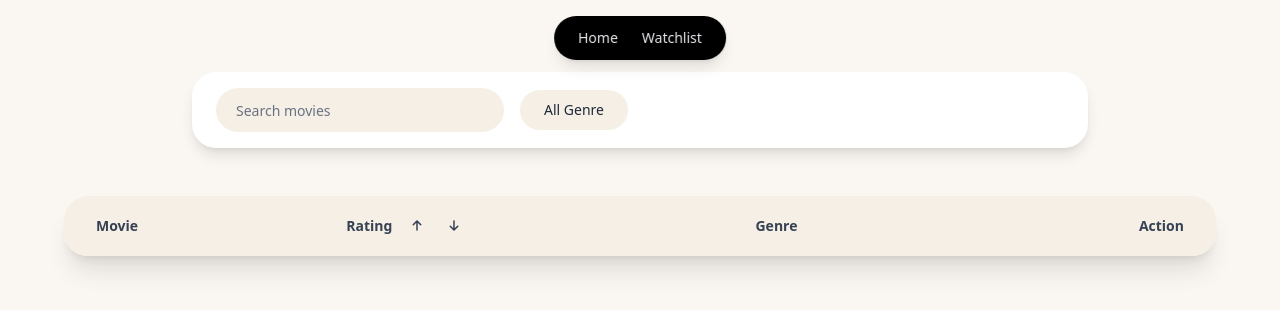
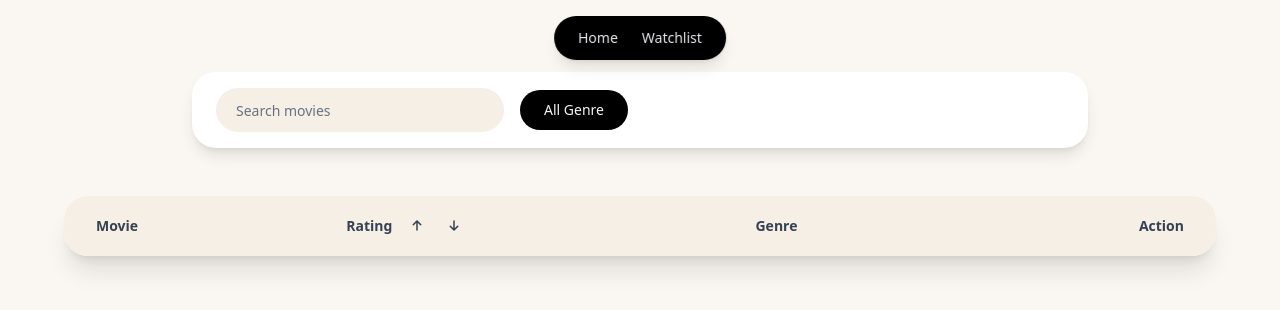
Before and after one commit to aditya-nehare/Film-Vault, a React (Vite) app in the folder film-vault/: page /watchlist in a window 1280 px wide. Shown: the top 310 px of the page. Built offline with nearby package versions, Linux system fonts and the light colour scheme.

Commit message:
feat: Create genre based filter & added functionality to Remove button

```diff
--- a/film-vault/src/App.jsx
+++ b/film-vault/src/App.jsx
@@ -20,8 +20,8 @@ function App() {
     const filteredWatchList = watchList.filter(
       (movie) => movie.id !== movieObj.id
     );
+    setWatchList(filteredWatchList);
     localStorage.setItem("moviesApp", JSON.stringify(filteredWatchList));
-    setWatchList(filteredWatchList);
   };
 
   useEffect(() => {
@@ -54,7 +54,11 @@ function App() {
           path="/watchlist"
           element={
             <>
-              <WatchList watchList={watchList} setWatchList={setWatchList} />
+              <WatchList
+                watchList={watchList}
+                setWatchList={setWatchList}
+                handleRemoveFromWatchlist={handleRemoveFromWatchlist}
+              />
             </>
           }
         />
--- a/film-vault/src/components/WatchList.jsx
+++ b/film-vault/src/components/WatchList.jsx
@@ -1,9 +1,10 @@
 import { useEffect, useState } from "react";
 import genreId from "../utils/genre";
 
-function WatchList({ watchList, setWatchList }) {
+function WatchList({ watchList, setWatchList, handleRemoveFromWatchlist }) {
   const [search, setSearch] = useState("");
   const [genreList, setGenreList] = useState(["All Genre"]);
+  const [currentGenre, setCurrenetGenre] = useState("All Genre");
 
   let handleSearch = (e) => {
     setSearch(e.target.value);
@@ -32,6 +33,10 @@ function WatchList({ watchList, setWatchList }) {
     setGenreList(["All Genre", ...new Set(temp)]);
     console.log(temp);
   }, [watchList]);
+
+  let handleFilter = (genre) => {
+    setCurrenetGenre(genre);
+  };
 
   return (
     <div className="min-h-screen bg-[#faf7f2] pb-20">
@@ -68,15 +73,12 @@ function WatchList({ watchList, setWatchList }) {
             {genreList.map((genre) => (
               <div
                 key={genre}
-                className="
-        h-10 px-6
-        rounded-full
-        bg-[#f5efe6]
-        text-gray-800
-        text-sm
-        flex items-center
-        cursor-pointer
-      "
+                onClick={() => handleFilter(genre)}
+                className={
+                  currentGenre === genre
+                    ? "h-10 px-6 rounded-full bg-black text-gray-100 text-sm flex items-center cursor-pointer"
+                    : "h-10 px-6 rounded-full bg-[#f5efe6] text-gray-800 text-sm flex items-center cursor-pointer hover:bg-black/10 transition"
+                }
               >
                 {genre}
               </div>
@@ -149,6 +151,13 @@ function WatchList({ watchList, setWatchList }) {
             <tbody>
               {watchList
                 .filter((movieObj) => {
+                  if (currentGenre === "All Genre") {
+                    return true;
+                  } else {
+                    return genreId[movieObj.genre_ids[0]] === currentGenre;
+                  }
+                })
+                .filter((movieObj) => {
                   return movieObj.title
                     .toLowerCase()
                     .includes(search.toLocaleLowerCase());
@@ -175,7 +184,12 @@ function WatchList({ watchList, setWatchList }) {
                         {genreId[movieObj.genre_ids[0]]}
                       </td>
                       <td className="px-7 py-6 text-right">
-                        <span className="text-sm font-medium text-red-500 cursor-pointer">
+                        <span
+                          onClick={() => {
+                            handleRemoveFromWatchlist(movieObj);
+                          }}
+                          className="text-sm font-medium text-red-500 cursor-pointer"
+                        >
                           Remove
                         </span>
                       </td>
```
